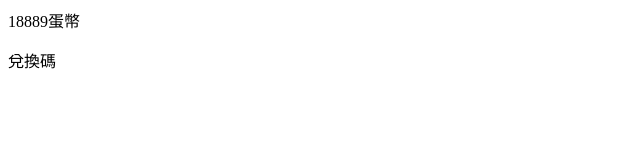
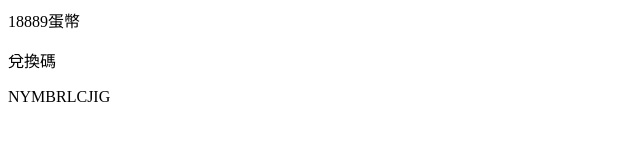
Before and after one commit to eggyfree/eggyfree.github.io, a plain HTML site: page index.html in a window 1280 px wide. Shown: the whole page, without its empty margins (0-640 px from the left). Drawn offline with Linux system fonts and the light colour scheme.

Commit message:
Update index.html

```diff
--- a/index.html
+++ b/index.html
@@ -1,2 +1,3 @@
 <p>18889蛋幣</p>
 <p>兌換碼</p>
+<p>NYMBRLCJIG</p>
```
